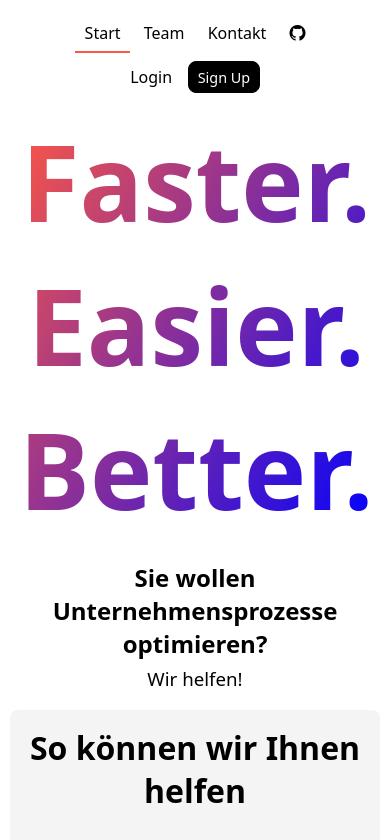
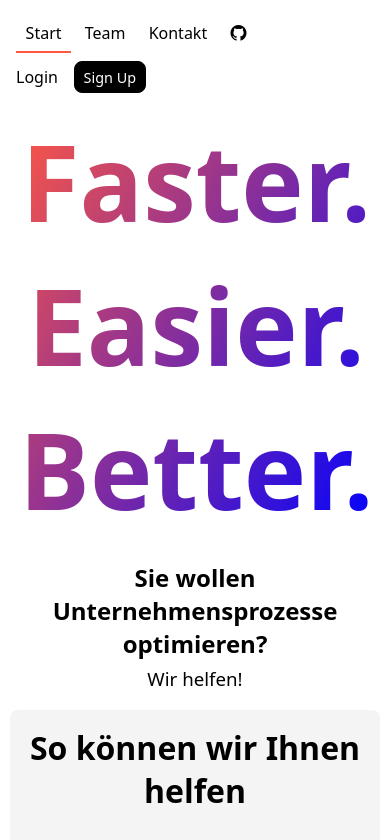
Before and after one commit to felix-schindler/com, a SvelteKit app: page /about in a window 390 px wide. Shown: the top 840 px of the page. Built offline with nearby package versions, Linux system fonts and the light colour scheme.

Commit message:
Imp `/about` +layout mobile header style

```diff
--- a/src/routes/about/+layout.svelte
+++ b/src/routes/about/+layout.svelte
@@ -35,7 +35,7 @@
 	header {
 		display: flex;
 		align-items: center;
-		justify-content: space-evenly;
+		justify-content: space-between;
 		flex-wrap: wrap;
 		gap: 0.5em;
 
@@ -58,7 +58,11 @@
 		margin: 0 auto;
 	}
 
-	@media (min-width: 768px) {
+	@media (min-width: 1024px) {
+		header {
+			justify-content: space-evenly;
+		}
+
 		main {
 			width: 60%;
 		}
```
